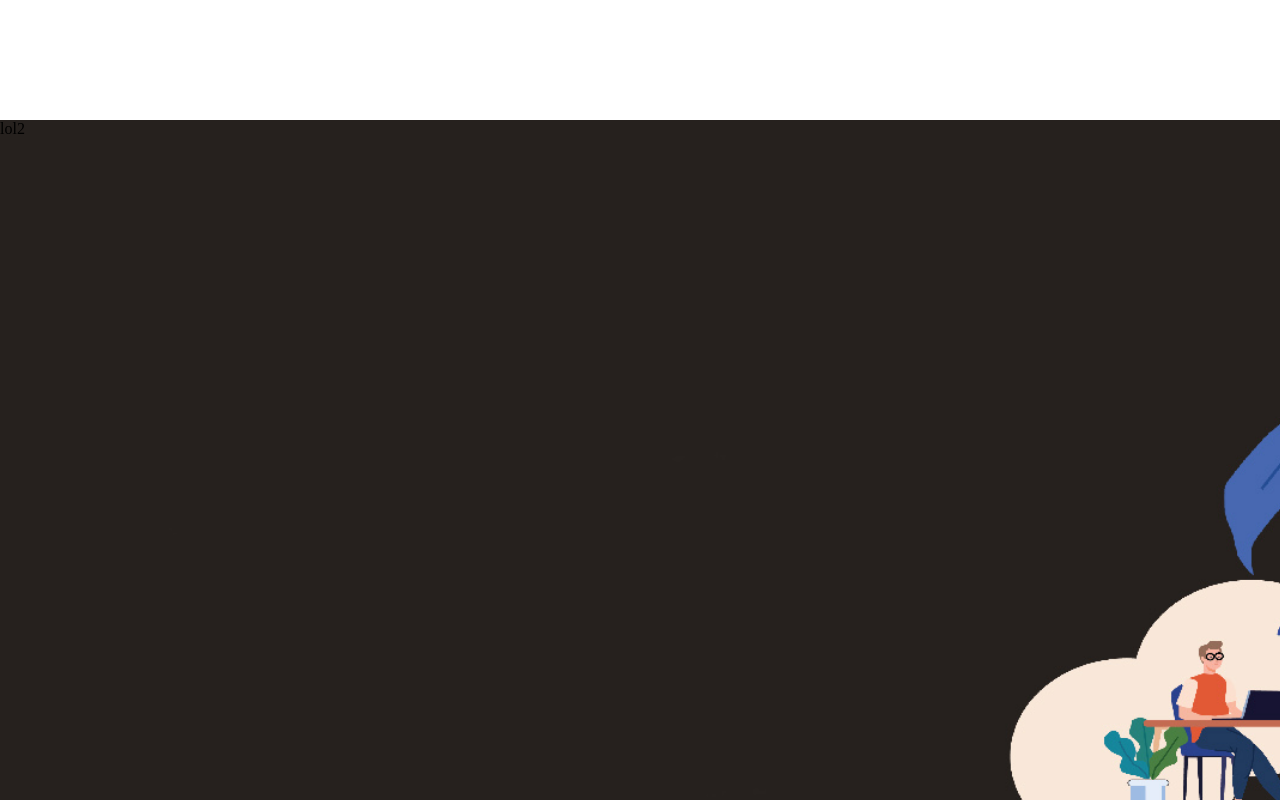
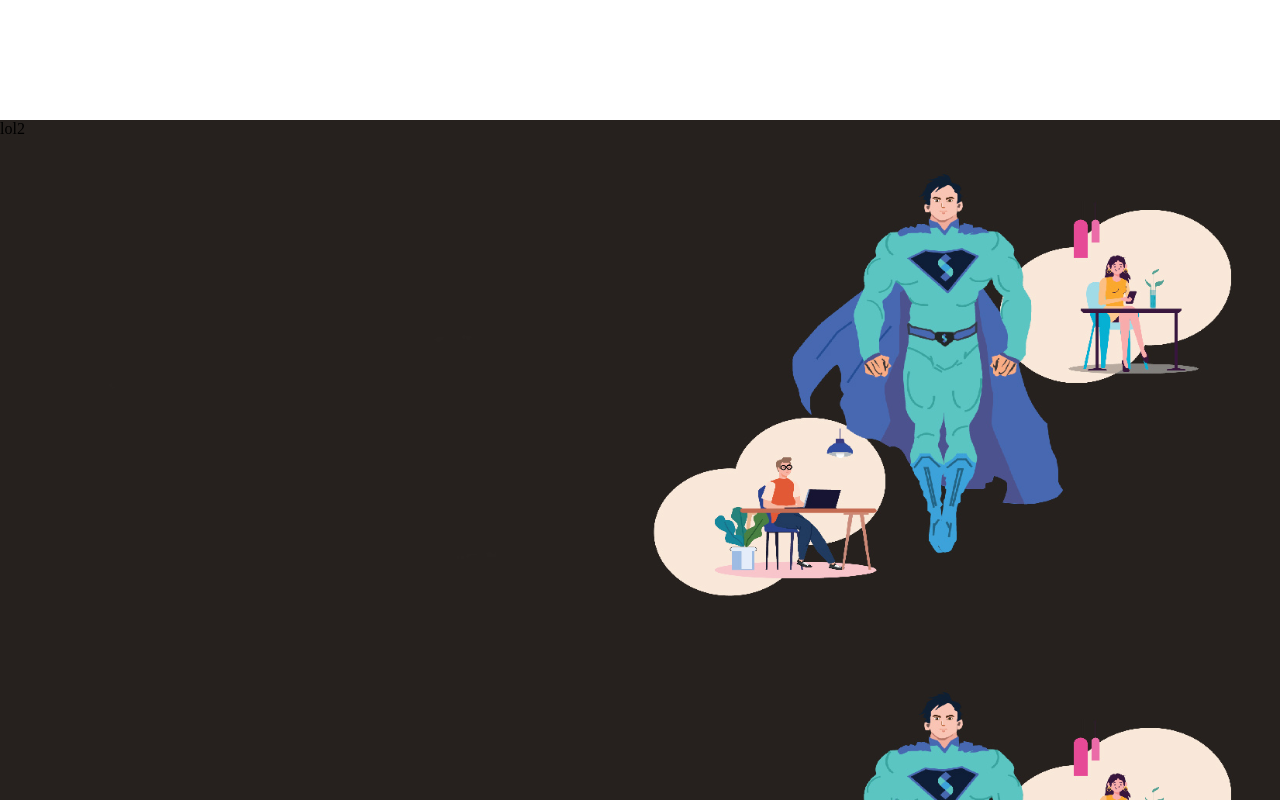
Before and after one commit to prashantbharati/sp-first, a React (Create React App) app: page / in a window 1280 px wide. Shown: the part 1000-1800 px from the top of the page. Built offline with nearby package versions, Linux system fonts and the light colour scheme.

Commit message:
div 7 image done

```diff
--- a/src/styles.js
+++ b/src/styles.js
@@ -35,9 +35,10 @@ export default makeStyles((theme) => ({
     height: "40vh",
   },
   div3: {
-    height: "100vh",
+    height: "95vh",
     backgroundImage: `url('${segment3}')`,
-    backgroundSize: "cover",
+    backgroundSize: "contain",
+    // backgroundRepeat: "no-repeat",
   },
   div4: {
     backgroundColor: "pink",
@@ -61,6 +62,7 @@ export default makeStyles((theme) => ({
     backgroundColor: "blue",
     height: "75vh",
     backgroundImage: `url('${segment6}')`,
+    backgroundSize: "contain",
   },
   div8: {
     backgroundColor: "green",
```
